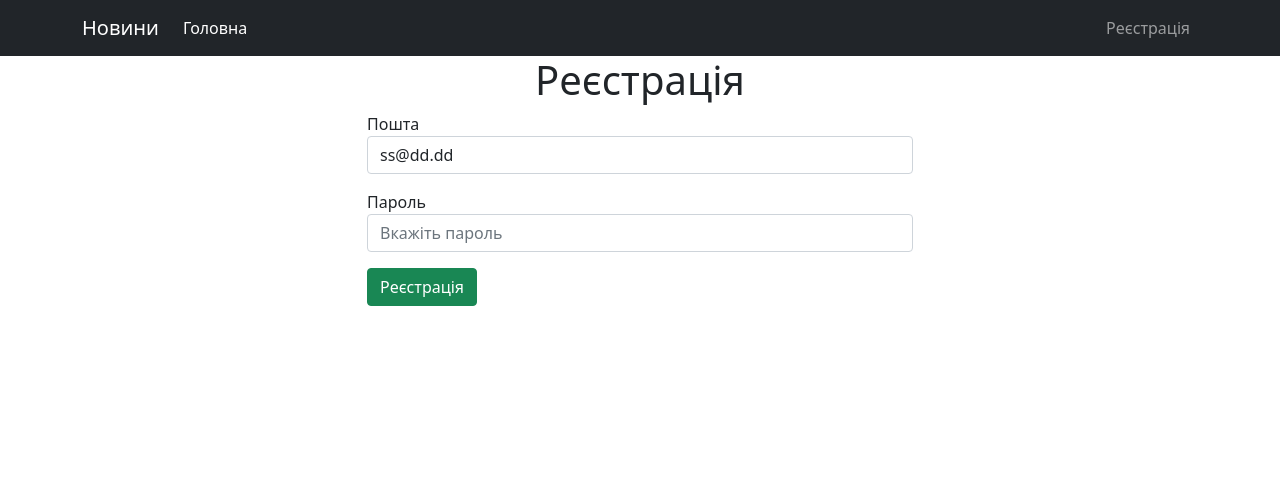
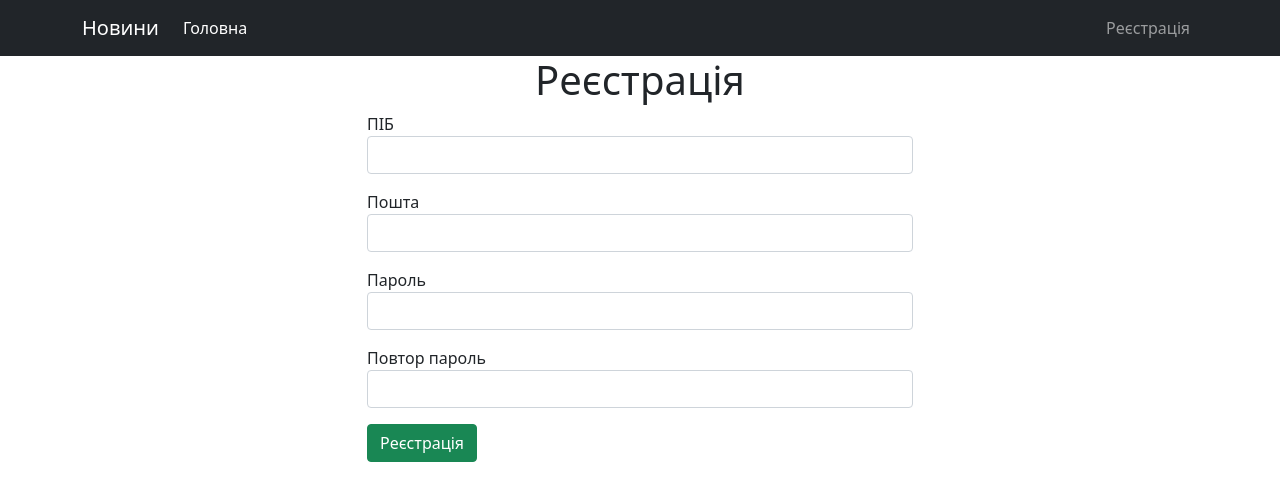
Before and after one commit to novakvova/ReactVPU912Sundya, a React (Create React App) app: page /register in a window 1280 px wide. Shown: the top 500 px of the page. Built offline with nearby package versions, Linux system fonts and the light colour scheme.

Commit message:
Add valid register

```diff
--- a/package.json
+++ b/package.json
@@ -7,6 +7,8 @@
     "@testing-library/react": "^11.2.7",
     "@testing-library/user-event": "^12.8.3",
     "bootstrap": "^5.1.1",
+    "classnames": "^2.3.1",
+    "prop-types": "^15.7.2",
     "react": "^17.0.2",
     "react-dom": "^17.0.2",
     "react-router-dom": "^5.3.0",
--- a/src/components/auth/Register/RegisterPage.js
+++ b/src/components/auth/Register/RegisterPage.js
@@ -1,48 +1,89 @@
 import React, { Component } from 'react'
+import InputTextField from '../../common/InptTextField';
+import { validationFields } from './validation';
 
 export class RegisterPage extends Component {
     state = {
-        email: 'ss@dd.dd'
+        email: '',
+        password: '',
+        confirmPassword: '',
+        fio: '',
+        isValidation: false,
+        errors: {
+            email: ""
+        }
     }
 
     onSubmitHandler = (e) => {
         e.preventDefault();
+        // const {email} = this.state;
+        // if(!email)
+        // {
+        //     this.setState({errors: {email: "пуста пота"}});
+        // }
+
+        var errors = validationFields(this.state);
+        this.setState({errors: errors, isValidation: true});
         console.log("Наш стейт", this.state);
+
         //this.setState({"email": "222"});
     }
     onChangeHandler = (e) => {
         const {name, value} = e.target;
         //console.log(name, value);
-        this.setState({[name]: value});
+        const {isValidation} = this.state;
+        if(isValidation)
+        {
+            const data = { ...this.state,
+                            [name]: value };
+            const errors = validationFields(data);
+            this.setState({[name]: value, errors: errors});
+        }
+        else
+            this.setState({[name]: value});
     }
     render() {
         //console.log(this.state);
+        const {errors} = this.state;
         return (
             <div className="row">
                 <h1 className="text-center">Реєстрація</h1>
                 <div className="offset-md-3 col-md-6">
                     <form onSubmit={this.onSubmitHandler}>
-                        <div className="mb-3">
-                            <label htmlFor="email">Пошта</label>
-                            <input type="text"
-                                className="form-control"
-                                id="email"
-                                name="email"
-                                value={this.state.email}
-                                onChange={this.onChangeHandler}
-                                placeholder="Вкажіть пошту" />
-                        </div>
 
-                        <div className="mb-3">
-                            <label htmlFor="password">Пароль</label>
-                            <input type="password"
-                                className="form-control"
-                                id="password"
-                                name="password"
-                                value={this.state.password}
-                                onChange={this.onChangeHandler}
-                                placeholder="Вкажіть пароль" />
-                        </div>
+                        <InputTextField
+                            field="fio"
+                            label="ПІБ"
+                            value={this.state.fio}
+                            error={errors.fio}
+                            onChange={this.onChangeHandler}
+                         />
+
+                        <InputTextField
+                            field="email"
+                            label="Пошта"
+                            value={this.state.email}
+                            error={errors.email}
+                            onChange={this.onChangeHandler}
+                         />
+
+                        <InputTextField
+                            field="password"
+                            label="Пароль"
+                            value={this.state.password}
+                            error={errors.password}
+                            onChange={this.onChangeHandler}
+                            type="password"
+                         />
+
+                         <InputTextField
+                            field="confirmPassword"
+                            label="Повтор пароль"
+                            value={this.state.confirmPassword}
+                            error={errors.confirmPassword}
+                            onChange={this.onChangeHandler}
+                            type="password"
+                         />
 
                         <button type="submit" className="btn btn-success">Реєстрація</button>
                     </form>
--- /dev/null
+++ b/src/components/auth/Register/validation.js
@@ -0,0 +1,26 @@
+export function validationFields(items) {
+    let errors={};
+    const { email, fio, password, confirmPassword } = items;
+    const regex_email = /^[a-zA-Z0-9]+@[a-zA-Z0-9]+\.[A-Za-z]+$/;
+
+    if (!regex_email.test(email.trim())) errors.email = "Не правильний формат електронної пошти!";
+
+    if(fio.trim()=='')
+    {
+        errors={
+            ...errors,
+            fio: "Поле ПІБ пуста"
+        }
+    }
+
+    if(password.trim()=='')
+    {
+        errors={
+            ...errors,
+            password: "Поле пароль пуста"
+        }
+    }
+    if (confirmPassword !== password) errors.confirmPassword = "Повтор паролю не співпадає!";
+
+    return errors;
+}
--- /dev/null
+++ b/src/components/common/InptTextField.js
@@ -0,0 +1,40 @@
+import classnames from "classnames";
+import PropTypes from "prop-types";
+
+const InputTextField = ({
+    field,
+    label,
+    value,
+    error,
+    type,
+    onChange
+}) => {
+    return (
+        <div className="mb-3">
+            <label htmlFor={field}>{label}</label>
+            <input type={type}
+                className={classnames("form-control", { "is-invalid": error })}
+                id={field}
+                name={field}
+                value={value}
+                onChange={onChange}
+                 />
+            {!!error && <span className="text-danger">{error}</span>}
+        </div>
+    );
+};
+
+InputTextField.propTypes = {
+    field: PropTypes.string.isRequired,
+    value: PropTypes.string.isRequired,
+    label: PropTypes.string.isRequired,
+    error: PropTypes.string,
+    type: PropTypes.string.isRequired,
+    onChange: PropTypes.func.isRequired
+  };
+
+  InputTextField.defaultProps = {
+    type: "text"
+  };
+
+export default InputTextField;
```
Also changed, not shown: 1 other file (tests, documents, lock files or other folders).
